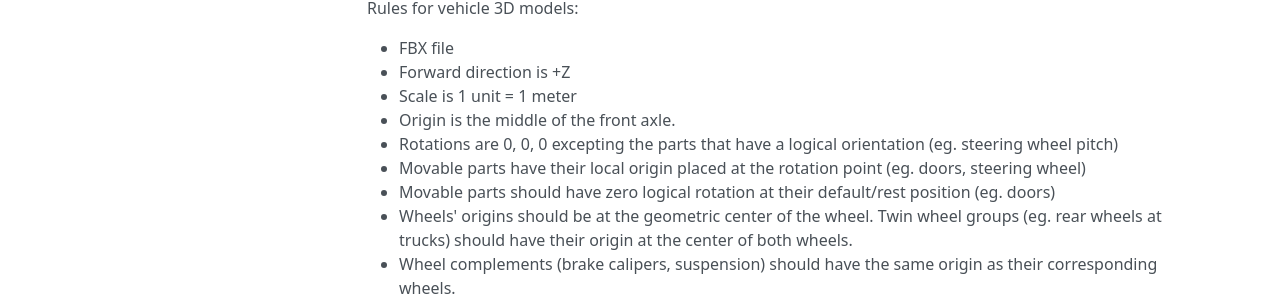
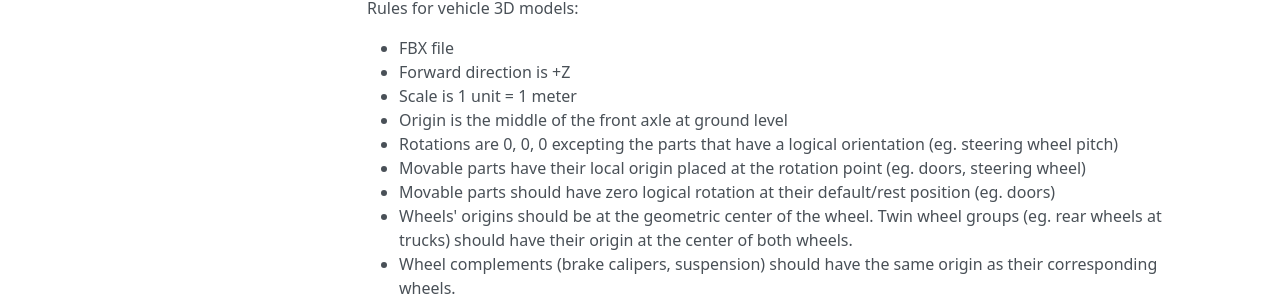
Before and after one commit to EdyJ/vehicle-physics-docs, an MkDocs documentation site: the page built from docs/user-guide/3d-models.md, in a window 1280 px wide and 900 px high. Shown: the part 393-697 px from the top of the window. Built offline with MkDocs 1.6.1, drawn with Linux system fonts in a browser that asks for light colours; nearby versions of some CDN libraries; library files that are not in the unit come from our copies.

Commit message:
Clarified 3D rule
(cherry picked from commit ff2b81755e7f23c967a5f4fc421c3af5f841d26d)

```diff
--- a/docs/user-guide/3d-models.md
+++ b/docs/user-guide/3d-models.md
@@ -9,7 +9,7 @@ Rules for vehicle 3D models:
 - FBX file
 - Forward direction is +Z
 - Scale is 1 unit = 1 meter
-- Origin is the middle of the front axle.
+- Origin is the middle of the front axle at ground level
 - Rotations are 0, 0, 0 excepting the parts that have a logical orientation (eg. steering wheel
 	pitch)
 - Movable parts have their local origin placed at the rotation point (eg. doors, steering wheel)
```
